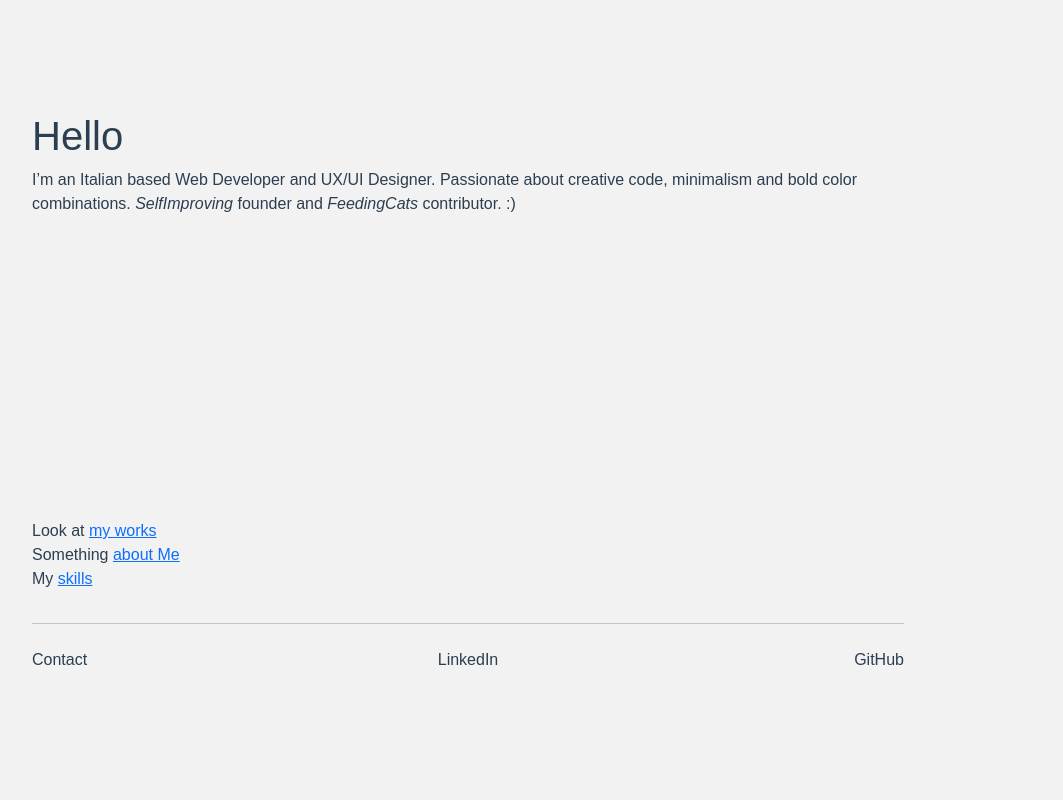
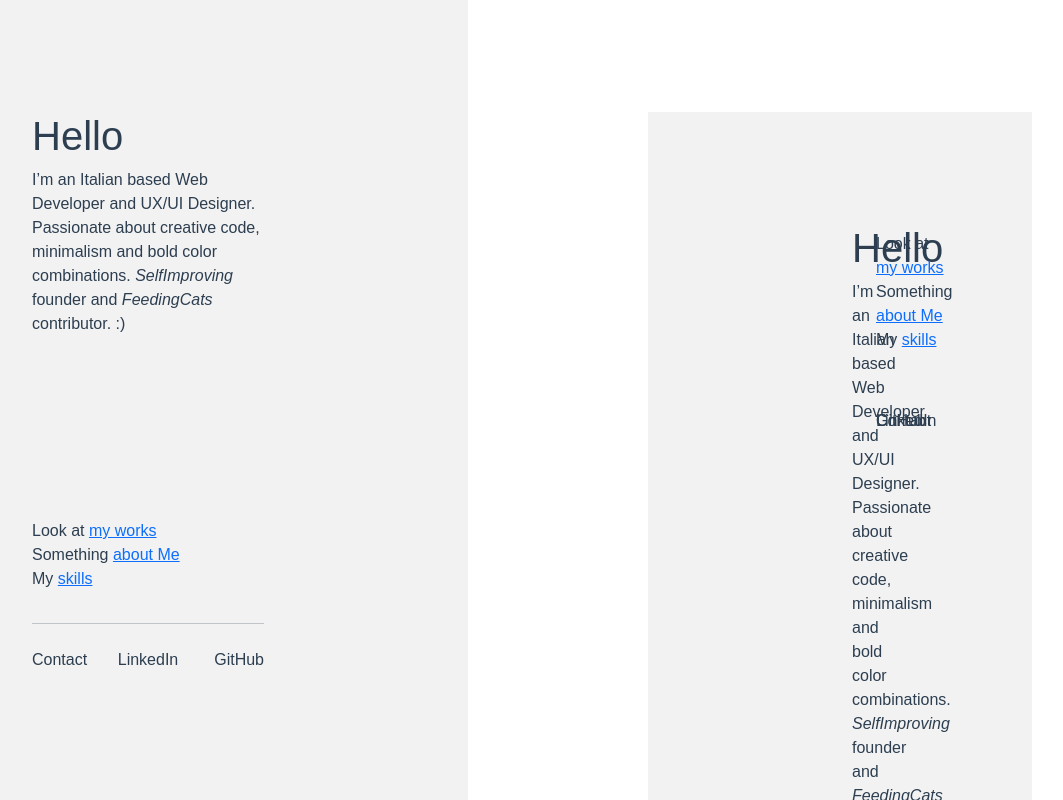
Before and after one commit to Antonius131/personal-website, a Vue app: page /desktop in a window 1280 px wide. Shown: the whole page, without its empty margins (172-1235 px from the left). Built offline with nearby package versions, Linux system fonts and the light colour scheme.

Commit message:
change Root template structure

```diff
--- a/src/Root.vue
+++ b/src/Root.vue
@@ -1,7 +1,14 @@
 <template>
    <div id="root" class="container-fluid d-none d-md-block">
      <div class="row" id="main-wrapper">
+         <div class="col-6">
             <MainDesktop />
+         </div>
+         <div id="content" class="col-6">
+            <transition name="fade" mode="out-in">
+               <router-view />
+            </transition>
+         </div>
      </div>
    </div>
  </template>
@@ -17,7 +24,7 @@
    }
  </script>
 
- <style lang="scss">
+<style scoper lang="scss">
    body {
    margin: 0;
    padding: 0;
@@ -29,7 +36,23 @@
 
          #main-wrapper {
          height: 100vh;
+         overflow: auto;
+         }
+
+         #content {
+         padding: 7rem 12rem;
+         height: 100vh;
+         overflow: auto;
       }
       }
    }
+
+   .fade-enter, .fade-leave-to {
+   opacity: 0;
+   transform: translateX(50px);
+   }
+
+   .fade-enter-active, .fade-leave-active {
+   transition: all 0.2s ease;
+   }
  </style>
```
Lines whose indentation alone changed are shown as unchanged.
